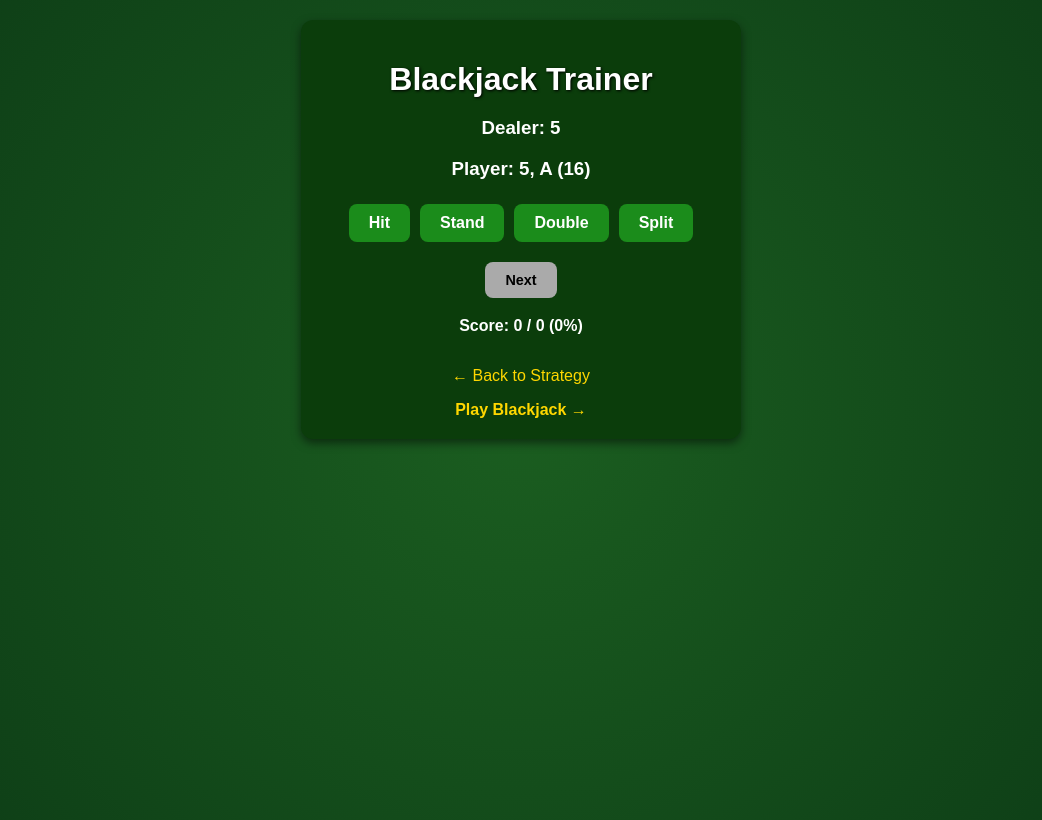
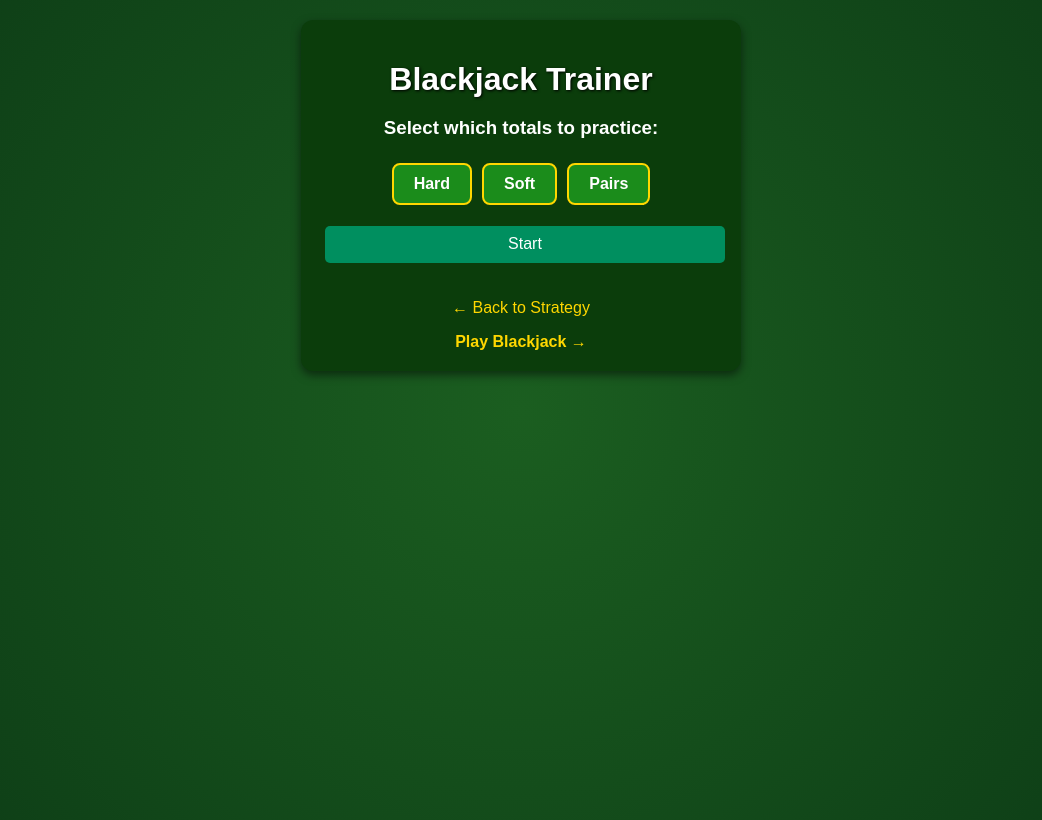
Before and after one commit to milaud/blackjack, a React (Create React App) app: page /#/strategy-trainer in a window 1280 px wide. Shown: the whole page, without its empty margins (119-1161 px from the left). Built offline with nearby package versions, Linux system fonts and the light colour scheme.

Commit message:
fix trainer

```diff
--- a/src/components/MemorizeStrategy/Trainer.css
+++ b/src/components/MemorizeStrategy/Trainer.css
@@ -6,13 +6,31 @@
     border-radius: 12px;
     width: 400px;
     margin: 20px auto;
-    box-shadow: 0 4px 10px rgba(0,0,0,0.5);
+    box-shadow: 0 4px 10px rgba(0, 0, 0, 0.5);
     text-align: center;
 }
 
 .trainer-container h1 {
     margin-bottom: 15px;
     text-shadow: 1px 1px 3px #000;
+}
+
+.total-toggle {
+    background-color: grey;
+    color: #fff;
+    border: none;
+    padding: 10px 20px;
+    margin: 5px;
+    border-radius: 8px;
+    cursor: pointer;
+    font-weight: bold;
+    font-size: 1rem;
+    transition: background 0.2s;
+}
+
+.total-toggle.active {
+    background-color: #1b8c1b;
+    border: 2px solid gold;
 }
 
 
@@ -76,6 +94,7 @@
     text-shadow: 1px 1px 2px #000;
 }
 
+
 .scoreboard {
     margin-top: 15px;
     font-size: 1rem;
@@ -83,9 +102,21 @@
     font-weight: bold;
 }
 
+.reset-button {
+    color: #000;
+    border: none;
+    padding: 10px 20px;
+    margin-top: 15px;
+    border-radius: 8px;
+    font-weight: bold;
+    cursor: pointer;
+    transition: background 0.2s;
+}
+
 .links {
     display: flex;
     flex-direction: column;
+
     a {
         border-bottom: none;
     }
--- a/src/components/MemorizeStrategy/Trainer.jsx
+++ b/src/components/MemorizeStrategy/Trainer.jsx
@@ -11,17 +11,41 @@ const strategy = {
     "Stand": "Stand",
     "Split": "Split",
     "Double Down if allowed, otherwise Hit": "Double",
-    "Double Down if allowed, otherwise Stand": "Double"
+    "Double Down if allowed, otherwise Stand": "Double",
+    "Surrender if allowed, otherwise Hit": "Surrender"
 }
 
+const TOTALS = ['hard', 'soft', 'pairs'];
 
-function generateScenario() {
+function generateSoftHand(shoe) {
+    const ace = { value: 'A', suit: '' };
+    const other = { value: Math.floor(Math.random() * (9 - 2 + 1)) + 2, suit: '' };
+    return [ace, other];
+}
+
+function generateHardHand(shoe) {
+    const nonAces = shoe.filter(c => c.value !== 'A');
+    const card1 = nonAces[Math.floor(Math.random() * nonAces.length)];
+    let card2 = nonAces[Math.floor(Math.random() * nonAces.length)];
+    while (card1.value == card2.value || calculateHandValue([card1, card2]) >= 20) {
+        card2 = nonAces[Math.floor(Math.random() * nonAces.length)];
+    }
+    return [card1, card2];
+}
+
+function generatePairHand(shoe) {
+    const card1 = shoe[Math.floor(Math.random() * shoe.length)];
+    return [card1, card1];
+}
+
+function generateScenario(selectedTotals) {
     const shoe = createShoe(1);
     const dealerCard = shoe.pop();
-    let playerCards = [shoe.pop(), shoe.pop()];
-    while (calculateHandValue(playerCards) === 21) {
-        playerCards = [shoe.pop(), shoe.pop()];
-    }
+    const type = selectedTotals[Math.floor(Math.random() * selectedTotals.length)];
+    const playerCards =
+        type === 'soft' ? generateSoftHand(shoe) :
+            type === 'pairs' ? generatePairHand(shoe) :
+                generateHardHand(shoe);
     return {
         dealer: dealerCard,
         player: playerCards
@@ -30,13 +54,36 @@ function generateScenario() {
 
 
 export default function Trainer() {
-    const [scenario, setScenario] = useState(generateScenario());
+    const [started, setStarted] = useState(false);
+    const [scenario, setScenario] = useState(generateScenario(TOTALS));
     const [feedback, setFeedback] = useState(null);
     const [hasAnswered, setHasAnswered] = useState(false);
     const [score, setScore] = useState(0);
     const [total, setTotal] = useState(0);
+    const [selectedTotals, setSelectedTotals] = useState([...TOTALS]);
     const dealerCard = scenario.dealer
     const playerCards = scenario.player
+
+    const start = () => {
+        setScenario(generateScenario(selectedTotals));
+        setStarted(true);
+    };
+
+    const reset = () => {
+        setScore(0);
+        setTotal(0);
+        setScenario(generateScenario(selectedTotals));
+    };
+
+    const toggleTotal = (total) => {
+        setSelectedTotals(prev => {
+            // Prevent deselecting the last one
+            if (prev.includes(total) && prev.length === 1) return prev;
+            return prev.includes(total)
+                ? prev.filter(t => t !== total)
+                : [...prev, total];
+        });
+    };
 
     const checkAnswer = (action) => {
         const correctAction = strategy[getBlackjackStrategy(dealerCard, playerCards)];
@@ -56,13 +103,32 @@ export default function Trainer() {
         <div className="trainer-container">
             <h1>Blackjack Trainer</h1>
 
-            <div className="">
+            <h3>Select which totals to practice:</h3>
+            <div className="totals-selector">
+                {TOTALS.map(t => (
+                    <button
+                        key={t}
+                        onClick={() => toggleTotal(t)}
+                        className={`total-toggle ${selectedTotals.includes(t) ? 'active' : ''}`}
+                    >
+                        {t.charAt(0).toUpperCase() + t.slice(1)}
+                    </button>
+                ))}
+            </div>
+
+            {!started ? (
+                <button className="start-button" onClick={start}>
+                    Start
+                </button>
+            ) : (
+                <>
+                    <div>
                         <h3>Dealer: {dealerCard.value}</h3>
                         <h3>Player: {playerCards.map(c => c.value).join(", ")} ({calculateHandValue(playerCards)})</h3>
                     </div>
 
                     <div>
-                {["Hit", "Stand", "Double", "Split"].map(a => (
+                        {["Hit", "Stand", "Double", "Split", "Surrender"].map(a => (
                             <button
                                 key={a}
                                 onClick={() => checkAnswer(a)}
@@ -82,7 +148,7 @@ export default function Trainer() {
 
                     <button
                         onClick={() => {
-                    setScenario(generateScenario());
+                            setScenario(generateScenario(selectedTotals));
                             setFeedback(null);
                             setHasAnswered(false);
                         }}
@@ -92,9 +158,16 @@ export default function Trainer() {
                         Next
                     </button>
 
+                    <div className='scoreboard-container'>
                         <div className="scoreboard">
                             Score: {score} / {total} ({total > 0 ? Math.round((score / total) * 100) : 0}%)
                         </div>
+                        <div>
+                            <button className="reset-button" onClick={reset}>Reset</button>
+                        </div>
+                    </div>
+                </>
+            )}
 
             {/* <div className="streak">
             🔥 Streak: {streak}
@@ -106,7 +179,6 @@ export default function Trainer() {
                 <Link to="/" target="_blank" className="strategy-link">
                     Play Blackjack →
                 </Link>
-
             </div>
         </div>
     );
```
Lines whose indentation alone changed are shown as unchanged.
